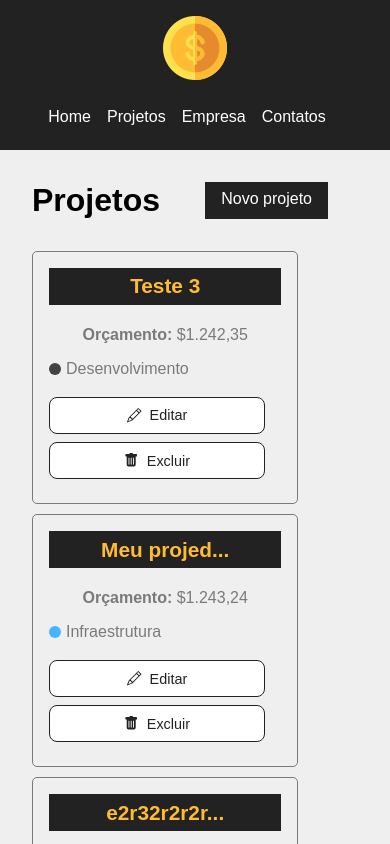
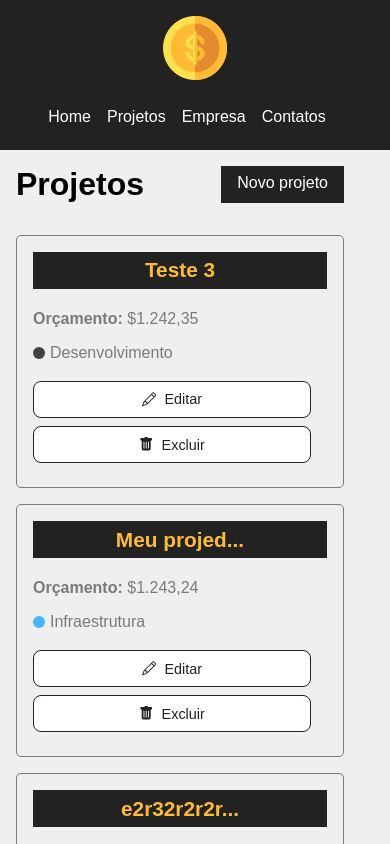
Before and after one commit to Adoniasfalcao/Costs, a React (Create React App) app: page /projects in a window 390 px wide. Shown: the top 844 px of the page. Built offline with nearby package versions, Linux system fonts and the light colour scheme; data requests are answered from the project's data file.

Commit message:
responsive cards

```diff
--- a/src/components/layout/layout styles/Container.module.css
+++ b/src/components/layout/layout styles/Container.module.css
@@ -34,10 +34,6 @@
         min-height: auto; /* Remova a altura mínima */
     }
 
-    .start {
-        justify-content: center; /* Centralize o conteúdo verticalmente */
-    }
-
     .column {
         flex-direction: column;
         justify-content: center; /* Centralize o conteúdo verticalmente */
@@ -45,9 +41,8 @@
     }
 
     .start{
-        display: grid;
-        grid-template-columns: repeat(1, 1fr);
-        gap: 10px;
+        display: flex;
+        gap: 16px;
         justify-content: flex-start;
     }
 }
--- a/src/components/pages/Pages style/Projects.module.css
+++ b/src/components/pages/Pages style/Projects.module.css
@@ -12,10 +12,13 @@
 @media screen and (max-width: 768px) {
     .project_container {
         width: 360px;
+        padding: 1rem;
+        padding-bottom: 15%;
     }
 
     .project_container h1 {
         font-size: 2em;
+
     }
 
 }
--- a/src/components/project/ProjectCards.module.css
+++ b/src/components/project/ProjectCards.module.css
@@ -22,6 +22,7 @@
 .project_card p {
     color: #7a7a7a;
     margin-bottom: 1rem;
+    text-align: left;
 }
 
 .project_card p span {
@@ -99,8 +100,8 @@
     margin-right: .5rem;
 }
 
-@media screen and (max-width: 720px) {
+@media screen and (max-width: 768px) {
     .project_card{
-        width: 90%;
+        width: inherit;
     }
 }
```
Also changed, not shown: src/components/pages/Projects.jsx (line endings or trailing spaces).
